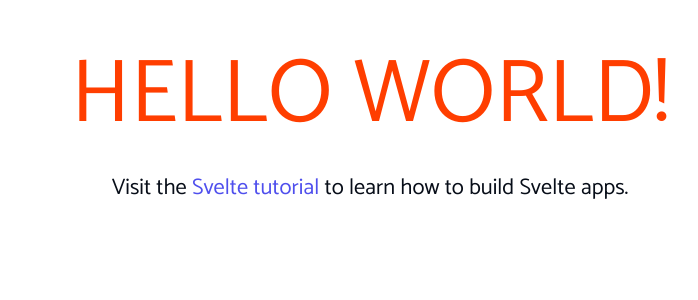
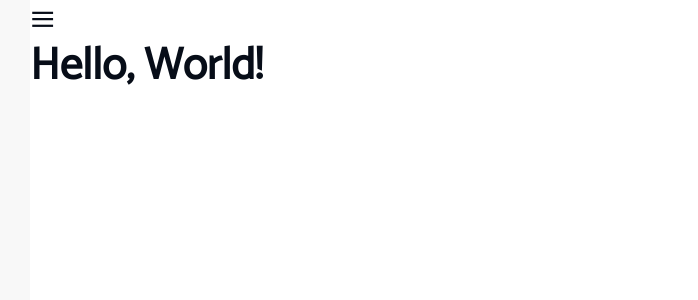
Before and after one commit to seif-baazouzi/management-system-webapp, a Svelte app: page / in a window 1280 px wide. Shown: the top 300 px of the page, without its empty margins (270-968 px from the left). Built offline with nearby package versions, Linux system fonts and the light colour scheme.

Commit message:
add sidebar toggler

```diff
--- a/public/global.css
+++ b/public/global.css
@@ -3,10 +3,13 @@
 	src: url("/fonts/Catamaran.ttf");
 }
 
-*, *::before, *::after {
+*,
+*::before,
+*::after {
 	margin: 0;
 	padding: 0;
 	box-sizing: border-box;
+	line-height: 1;
 }
 
 /* colors */
@@ -14,7 +17,7 @@
 :root {
 	--white: #fff;
 	--black: #070d18;
-	--light-gray: #ededed;
+	--light-gray: #f8f8f8;
 	--dark-gray: #363636;
 	--red: #ca3e47;
 	--blue: #4f4fed;
@@ -23,7 +26,10 @@
 
 /* reset styles */
 
-input, button, textarea, select {
+input,
+button,
+textarea,
+select {
 	border: none;
 	outline: none;
 	color: var(--black);
@@ -48,17 +54,25 @@ body {
 /* font sizes */
 
 @media screen and (min-width: 480px) {
-	html { font-size: 1.1rem }
+	html {
+		font-size: 1.1rem
+	}
 }
 
 @media screen and (min-width: 768px) {
-	html { font-size: 1.2rem }
+	html {
+		font-size: 1.2rem
+	}
 }
 
 @media screen and (min-width: 1024px) {
-	html { font-size: 1.3rem }
+	html {
+		font-size: 1.3rem
+	}
 }
 
 @media screen and (min-width: 1200px) {
-	html { font-size: 1.4rem }
+	html {
+		font-size: 1.4rem
+	}
 }
--- a/src/App.svelte
+++ b/src/App.svelte
@@ -1,30 +1,9 @@
 <script lang="ts">
-	export let name: string;
+	import DefaultLayout from "./layouts/DefaultLayout.svelte"
 </script>
 
 <main>
-	<h1>Hello {name}!</h1>
-	<p>Visit the <a href="https://svelte.dev/tutorial">Svelte tutorial</a> to learn how to build Svelte apps.</p>
+	<DefaultLayout>
+		<h1>Hello, World!</h1>
+	</DefaultLayout>
 </main>
-
-<style>
-	main {
-		text-align: center;
-		padding: 1em;
-		max-width: 240px;
-		margin: 0 auto;
-	}
-
-	h1 {
-		color: #ff3e00;
-		text-transform: uppercase;
-		font-size: 4em;
-		font-weight: 100;
-	}
-
-	@media (min-width: 640px) {
-		main {
-			max-width: none;
-		}
-	}
-</style>
--- /dev/null
+++ b/src/layouts/DefaultLayout.svelte
@@ -0,0 +1,82 @@
+<script lang="ts">
+    let sidebarClosed = false;
+    function toggle() {
+        sidebarClosed = !sidebarClosed;
+    }
+</script>
+
+<div class="container">
+    <div class="side-bar {sidebarClosed ? 'close' : ''}" />
+    <div class="content {sidebarClosed ? 'full-width' : ''}">
+        <div class="top-bar">
+            <span class="toggle-btn" on:click={toggle}>≡</span>
+        </div>
+        <slot />
+    </div>
+</div>
+
+<style>
+    .container {
+        width: 100%;
+        min-height: 100vh;
+
+        --side-bar-width: 300px;
+        --top-bar-height: 2rem;
+    }
+
+    .side-bar {
+        width: var(--side-bar-width);
+        max-width: 100%;
+        height: 100vh;
+        position: fixed;
+        top: 0;
+        left: 0;
+        background-color: var(--light-gray);
+    }
+
+    .side-bar.close {
+        left: -100%;
+    }
+
+    .content {
+        width: calc(100% - var(--side-bar-width));
+        padding-top: var(--top-bar-height);
+        position: relative;
+        top: 0;
+        left: var(--side-bar-width);
+    }
+
+    .content.full-width {
+        width: 100%;
+        left: 0;
+    }
+
+    .top-bar {
+        width: 100%;
+        height: var(--top-bar-height);
+        position: absolute;
+        top: 0;
+        left: 0;
+    }
+
+    .side-bar,
+    .content,
+    .top-bar {
+        transition: left 300ms ease-out;
+    }
+
+    .toggle-btn {
+        font-size: 2rem;
+        cursor: pointer;
+    }
+
+    @media screen and (max-width: 480px) {
+        .content {
+            position: static;
+        }
+
+        .content:not(.full-width) .top-bar {
+            left: var(--side-bar-width);
+        }
+    }
+</style>
```
